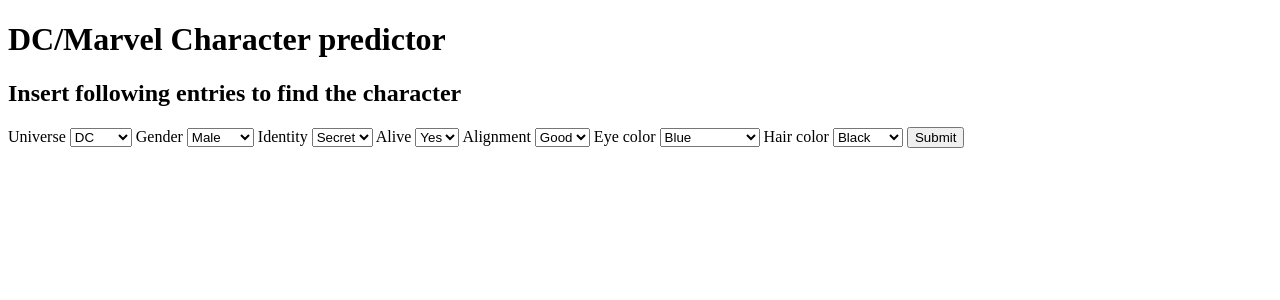
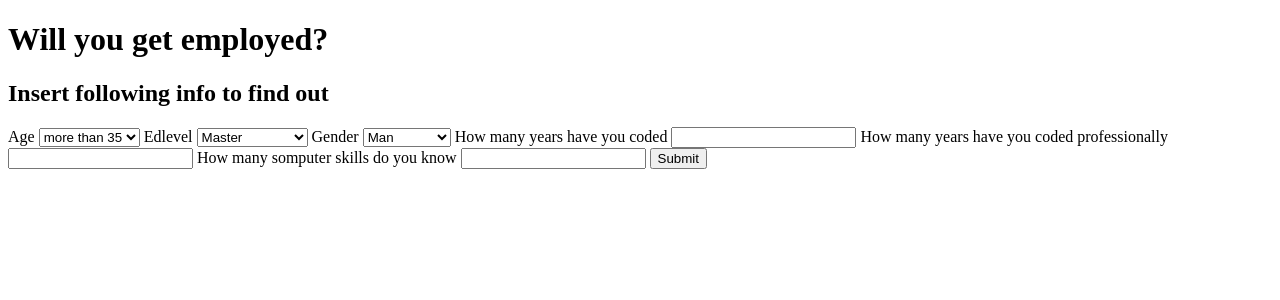
Before and after one commit to ZnakeDenmark/MLKaggle, a Flask app: page / in a window 1280 px wide. Shown: the top 300 px of the page. Run offline with Flask 3, Linux system fonts and the light colour scheme; parts of the project's set-up code (start-up, migrations or seed data) failed here and were passed over.

Commit message:
Added more accuracy and fixed the website

```diff
--- a/Web/app.py
+++ b/Web/app.py
@@ -4,7 +4,7 @@
 
 app = Flask(__name__)
 
-model = pickle.load(open("./MarvelDCName.pkl", "rb"))
+model = pickle.load(open("./Job.pkl", "rb"))
 
 
 @app.route("/")
@@ -23,11 +23,11 @@
 
     output = prediction[0]
 
-    names = ["test", "test2", "test3", "test4", "test1", "test5"]
+    Employment = ["No", "Yes"]
 
 
     return render_template(
-        "test.html", prediction="Name of Character: {}".format(output)
+        "test.html", prediction="Employed?: {}".format(Employment[output])
     )
 
 
--- a/Web/templates/test.html
+++ b/Web/templates/test.html
@@ -3,78 +3,38 @@
 <html>
 <title>Character Prediction</title>
 <head>
-    <h1> DC/Marvel Character predictor</h1>
+    <h1> Will you get employed?</h1>
     <link rel="stylesheet" href="{{ url_for('static', filename='css/style.css') }}">
 </head>
 <body>
-    <h2>Insert following entries to find the character</h2>
+    <h2>Insert following info to find out</h2>
 
     <form action="{{ url_for('predict')}}" method="post">
-        <label >Universe</label>
-        <select name="Universe">
-            <option value="0">DC</option>
-            <option value="1">Marvel</option>
+        <label >Age</label>
+        <select name="Age">
+            <option value="0"> more than 35 </option>
+            <option value="1">less than 35</option>
         </select>
 
+            <label>Edlevel</label>
+        <select name="EdLevel">
+            <option value="0">Master</option>
+            <option value="1">PhD</option>
+            <option value="2">Undergraduate</option>
+        </select>
             <label>Gender</label>
-        <select name="Sex">
-            <option value="0">Male</option>
+        <select name="Gender">
+            <option value="0">Man</option>
             <option value="1">Female</option>
-        </select>
-            <label>Identity</label>
-        <select name="Identity">
-            <option value="0">Secret</option>
-            <option value="1">Public</option>
+            <option value="2">Non Binary</option>
         </select>
 
-            <label>Alive</label>
-        <select name="Alive">
-            <option value="0">Yes</option>
-            <option value="1">No</option>
-        </select>
-
-            <label>Alignment</label>
-        <select name="Alignment">
-            <option value="0">Good</option>
-            <option value="1">Bad</option>
-        </select>
-
-        <label>Eye color</label>
-        <select name="Eyes">
-            <option value="0">Blue</option>
-            <option value="1">Brown</option>
-            <option value="2">Green</option>
-            <option value="3">Black</option>
-            <option value="4">White</option>
-            <option value="5">Variable</option>
-            <option value="6">Hazel</option>
-            <option value="7">Yellow</option>
-            <option value="8">Red</option>
-            <option value="9">Grey</option>
-            <option value="10">Purple</option>
-            <option value="11">Orange</option>
-            <option value="12">Aubrun</option>
-            <option value="13">Photocellular</option>
-            <option value="14">Silver</option>
-        </select>
-
-            <label>Hair color</label>
-        <select name="Hair">
-            <option value="0">Black</option>
-            <option value="1">Red</option>
-            <option value="2">White</option>
-            <option value="3">Brown</option>
-            <option value="4">Blond</option>
-            <option value="5">No</option>
-            <option value="6">Bald</option>
-            <option value="7">Green</option>
-            <option value="8">Orange</option>
-            <option value="9">Variable</option>
-            <option value="10">Grey</option>
-            <option value="11">Blue</option>
-            <option value="12">Aubrun</option>
-            <option value="13">Silver</option>
-            <option value="13">Yellow</option>
+        <label>How many years have you coded</label>
+        <input type="number" name="YearsCode">
+        <label>How many years have you coded professionally</label>
+        <input type="number" name="YearsCodePro">
+        <label>How many somputer skills do you know</label>
+        <input type="number" name="ComputerSkills">
 
         </select>
     <button type="submit" class="btn">Submit</button>
```
Also changed, not shown: 3 other files.
